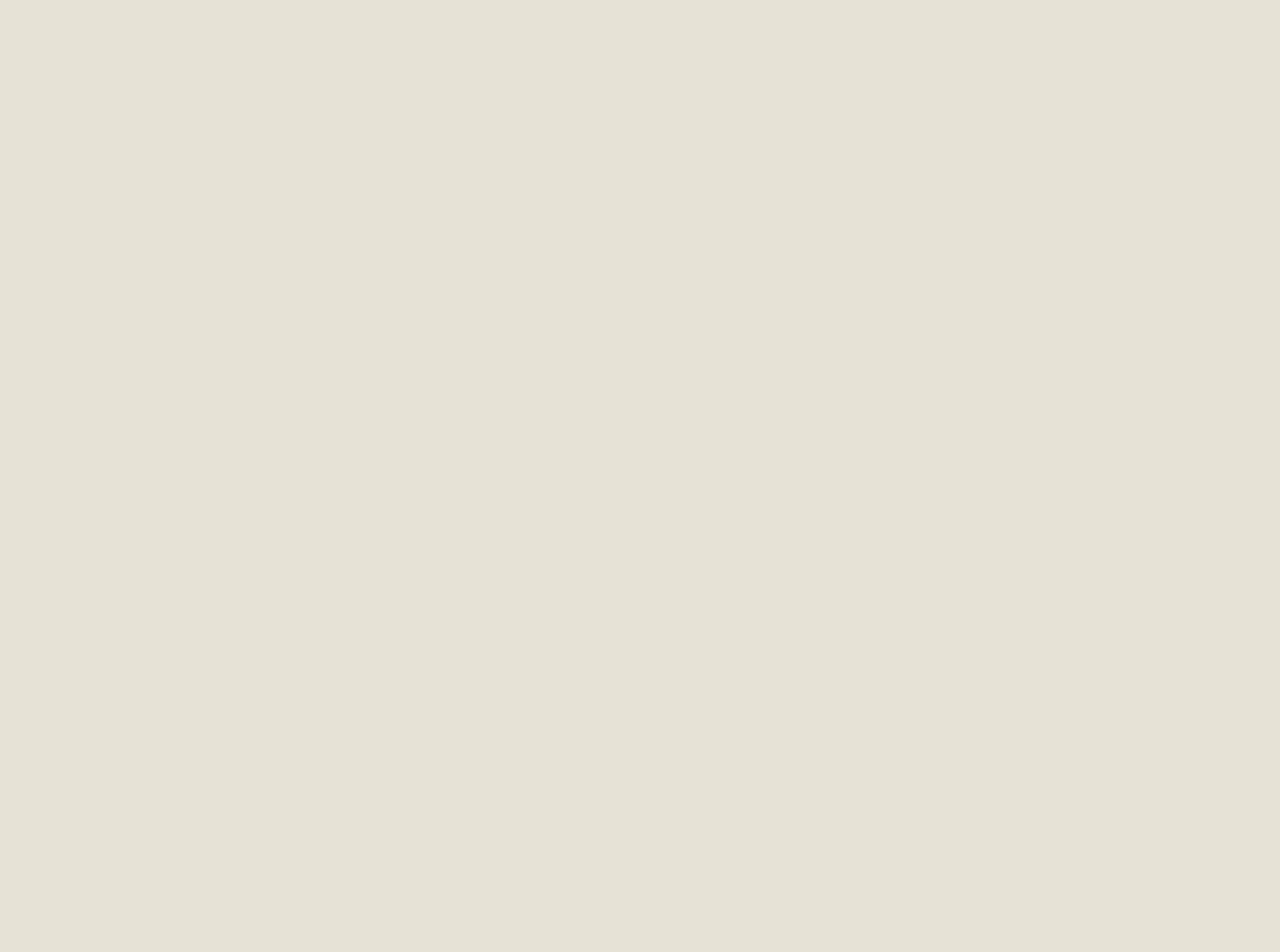
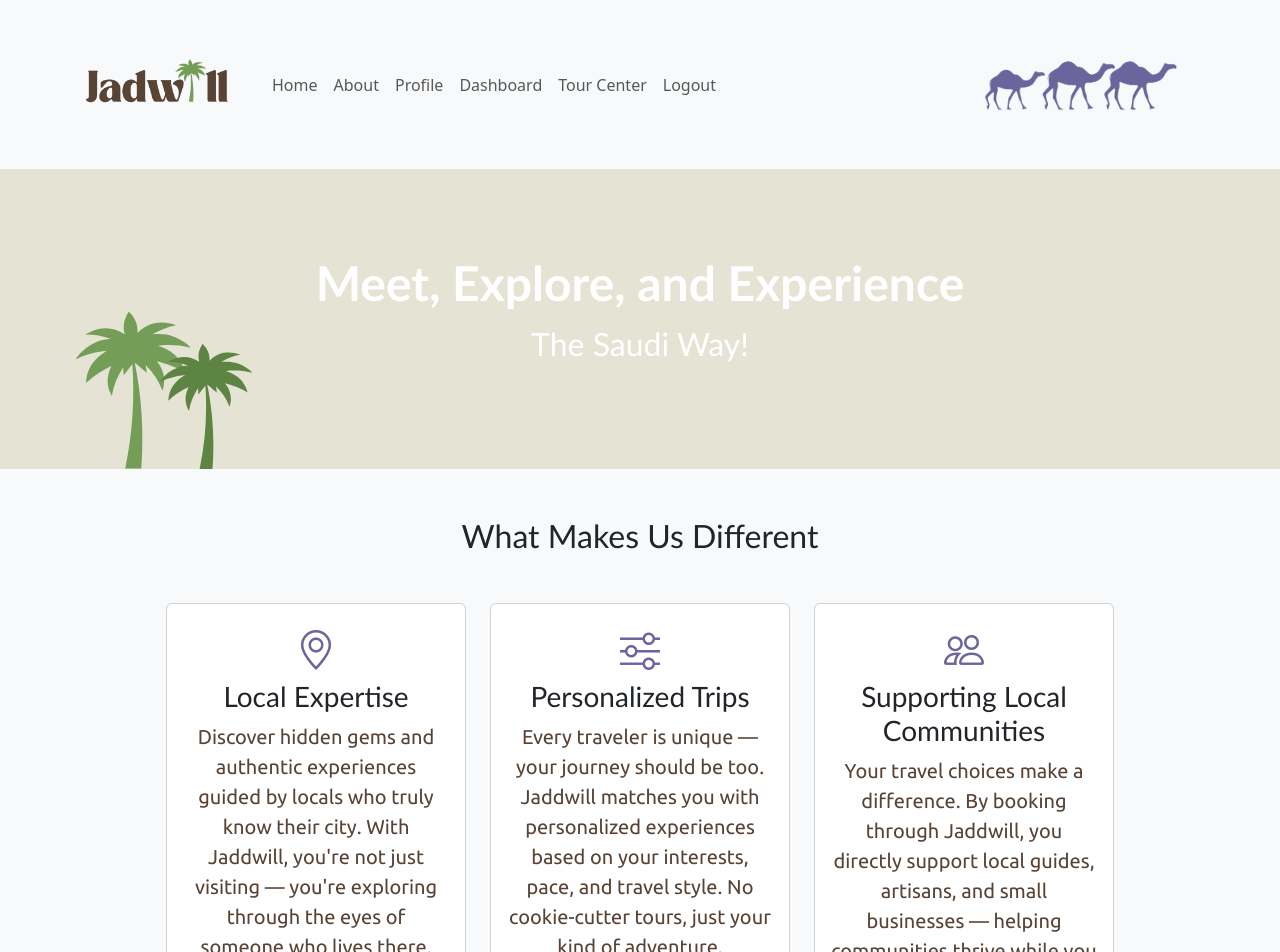
Before and after one commit to SarahAlabkari/SWE363_Project, a React (Create React App) app: page /TourGuideHome in a window 1280 px wide. Before the commit this address had no page. Shown: the top 952 px of the page. Before the commit the page ends 800 px from the top, so only its background shows below. Built offline with nearby package versions, Linux system fonts and the light colour scheme.

Commit message:
Enhanced Tour Guide experience: updated GuideProfile and TourCenter with consistent navigation, added TourGuideHome and TourGuideAbout pages, improved logout behavior, updated README with full installation and project details

```diff
--- a/src/App.js
+++ b/src/App.js
@@ -47,6 +47,8 @@ import AdminDashboard from './pages/AdminDashboard';
 import TestPopup from './pages/TestPopup';
 import { Navigate } from 'react-router-dom';
 import PendingActivity from './pages/PendingActivity';
+import TourGuideHome from './pages/TourGuideHome';
+import TourGuideAbout from './pages/TourGuideAbout';
 
 
 
@@ -90,7 +92,9 @@ function App() {
         <Route path="/pending-registrations" element={<PendingRegistrations />} />
         <Route path="/AdminDashboard" element={<AdminDashboard />} />
         <Route path="/PendingActivity" element={<PendingActivity />} />
-
+        <Route path="/GuideProfile" element={<GuideProfile />} />
+        <Route path="/TourGuideHome" element={<TourGuideHome />} />
+        <Route path="/TourGuideAbout" element={<TourGuideAbout />} />
       </Routes>
     </div>
   );
--- a/src/pages/GuideDashboard.jsx
+++ b/src/pages/GuideDashboard.jsx
@@ -139,11 +139,12 @@ import "./GuideDashboard.css"; // Optional custom styles (like scrollbar)
 
 const GuideDashboard = () => {
   const navLinks = [
-    { label: "Home", path: "/Home" },
-    { label: "About", path: "/About" },
+    { label: "Home", path: "/TourGuideHome" },
+    { label: "About", path: "/TourGuideAbout" },
     { label: "Profile", path: "/GuideProfile" },
     { label: "Dashboard", path: "/GuideDashboard" },
     { label: "Tour Center", path: "/TourCenter" },
+    { label: "Logout", path: "/Home" },
   ];
 
   return (
--- a/src/pages/GuideProfile.jsx
+++ b/src/pages/GuideProfile.jsx
@@ -1,26 +1,52 @@
+// Path: src/pages/GuideProfile.jsx
+
 import React, { useEffect, useState } from 'react';
-import { useParams } from 'react-router-dom';
+import { useParams, useNavigate } from 'react-router-dom'; // Added useNavigate for logout behavior
 import './GuideProfile.css';
 import ReviewComponent from '../components/ReviewComponent';
-import MenuBar from "../components/MenuBar";
+import MenuBar from "../components/MenuBar"; // We will use MenuBar (not TouristMenuBar)
 import CardSlider from '../components/CardSlider';
 import Activity from '../components/Activity';
-import TouristMenuBar from '../components/TouristMenuBar';
 
 const GuideProfile = () => {
   const [reviews, setReviews] = useState([]);
+  const navigate = useNavigate(); // Hook to programmatically navigate
 
   const { guideName } = useParams();
 
+  // Defensive check: If guideName is undefined, avoid crash by defaulting to 'Guide'
   const formattedName = guideName
-    .split('-')
-    .map(word => word.charAt(0).toUpperCase() + word.slice(1))
-    .join(' ');
+    ? guideName.split('-').map(word => word.charAt(0).toUpperCase() + word.slice(1)).join(' ')
+    : 'Guide';
 
   const [guideData, setGuideData] = useState(null);
   const [destination, setDestination] = useState("Alula");
 
+  // Define navigation links (same as TourCenter)
+  const navLinks = [
+    { label: "Home", path: "/TourGuideHome" },
+    { label: "About", path: "/TourGuideAbout" },
+    { label: "Profile", path: "/GuideProfile" },
+    { label: "Dashboard", path: "/GuideDashboard" },
+    { label: "Tour Center", path: "/TourCenter" },
+    { label: "Logout", path: "/Home" }, // Placeholder for logout handling
+  ];
+
+  // Handle clicks on menu links
+  const handleNavClick = (path) => {
+    if (path === "/Logout") {
+      const confirmed = window.confirm("Are you sure you want to logout?");
+      if (confirmed) {
+        navigate("/Home"); // Redirect to Home after logout
+      }
+      // If canceled, stay on the same page
+    } else {
+      navigate(path); // Navigate normally
+    }
+  };
+
   useEffect(() => {
+    // Mocked guide information
     const mockGuideData = {
       name: formattedName,
       email: 'example@email.com',
@@ -31,6 +57,7 @@ const GuideProfile = () => {
       stars: '☆☆☆☆☆',
     };
 
+    // Mocked reviews
     const mockReviews = [
       { title: "Great Experience", body: "The guide was knowledgeable and friendly.", name: "Sara Omar." },
       { title: "Loved it!", body: "Everything was perfectly organized.", name: "Omar Khalid." },
@@ -50,7 +77,8 @@ const GuideProfile = () => {
 
   return (
     <>
-       <TouristMenuBar/>
+      {/* Use MenuBar and pass links */}
+      <MenuBar links={navLinks} handleNavClick={handleNavClick} />
 
       <div className="guide-profile-page container">
         <h1 className="text-center mt-5" style={{ color: '#5c4033' }}>
@@ -63,6 +91,7 @@ const GuideProfile = () => {
         </h2>
 
         <div className="d-flex align-items-start gap-4 mt-4 flex-wrap justify-content-center">
+          {/* Profile Image and Rating */}
           <div className="d-flex flex-column align-items-center">
             <img
               src="https://via.placeholder.com/130"
@@ -76,6 +105,7 @@ const GuideProfile = () => {
             </div>
           </div>
 
+          {/* Bio Section */}
           <div className="bio-box-container">
             <label className="fw-bold d-block mb-1" style={{ color: 'var(--purpule-color)' }}>
               {guideData.name}
@@ -83,6 +113,7 @@ const GuideProfile = () => {
             <div className="bio-box">{guideData.bio}</div>
           </div>
 
+          {/* Contact Info */}
           <div className="contact-box-small">
             <p className="mb-1">Email: {guideData.email}</p>
             <p>Phone: {guideData.phone}</p>
@@ -91,6 +122,7 @@ const GuideProfile = () => {
 
         <div style={{ height: '100px' }}></div>
 
+        {/* Customize Section */}
         <div className="customize-box text-center py-4">
           <h4 className="fw-bold mb-2" style={{ color: 'var(--purpule-color)' }}>
             Customize Your Tour
@@ -98,6 +130,7 @@ const GuideProfile = () => {
           <p className="text-muted">Contact your tour guide to know more!</p>
         </div>
 
+        {/* Activities Section */}
         <div className="my-5">
           <CardSlider>
             <Activity customLink="/ViewActivity" />
@@ -106,6 +139,7 @@ const GuideProfile = () => {
           </CardSlider>
         </div>
 
+        {/* Reviews Section */}
         <div className="review-section mt-5">
           <h3 className="text-center fw-bold mb-3" style={{ color: '#5c4033' }}>
             5.0 Traveler Thoughts
--- a/src/pages/TourCenter.jsx
+++ b/src/pages/TourCenter.jsx
@@ -1,35 +1,65 @@
 // Path: src/pages/TourCenter.jsx
 
+// Importing required libraries and components
 import React from "react";
+import { useNavigate } from "react-router-dom"; // Added for navigation functionality
 import MenuBar from "../components/MenuBar";
-import CalendarView from "../components/CalendarView"; // Already implemented
-import "./GuideDashboard.css"; // Reuse title styling
-import "./TourCenter.css"; // Custom styles for this page
-import CardSlider from "../components/CardSlider";
-import Activity from "../components/Activity";
+import CalendarView from "../components/CalendarView"; // Displays the calendar
+import "./GuideDashboard.css"; // Common styles
+import "./TourCenter.css"; // Page-specific styles
+import CardSlider from "../components/CardSlider"; // Slider for activities
+import Activity from "../components/Activity"; // Activity card
 
 const TourCenter = () => {
+  const navigate = useNavigate(); // Hook to programmatically navigate
+
+  // Navigation links for the menu bar
   const navLinks = [
-    { label: "Home", path: "/Home" },
-    { label: "About", path: "/About" },
-    { label: "Profile", path: "GuideProfile" },
+    { label: "Home", path: "/TourGuideHome" },
+    { label: "About", path: "/TourGuideAbout" },
+    { label: "Profile", path: "/GuideProfile" },
     { label: "Dashboard", path: "/GuideDashboard" },
     { label: "Tour Center", path: "/TourCenter" },
+    { label: "Logout", path: "/Home" }, // Placeholder path for logout handling
   ];
+
+  // Handle click on navigation links
+  const handleNavClick = (path) => {
+    if (path === "/Logout") {
+      // If user clicks "Logout", show confirmation message
+      const confirmed = window.confirm("Are you sure you want to logout?");
+      if (confirmed) {
+        navigate("/Home"); // If confirmed, redirect to Home page
+      }
+      // If cancelled, stay on the same page
+    } else {
+      // For all other links, navigate normally
+      navigate(path);
+    }
+  };
 
   return (
     <div>
-      <MenuBar links={navLinks} />
+      {/* Menu bar with dynamic links and logout behavior */}
+      <MenuBar
+        links={navLinks.map(link => ({
+          ...link,
+          onClick: () => handleNavClick(link.path) // Attach click handler
+        }))}
+      />
 
       <main className="tour-center-main">
-        {/* Top section: Your tour on */}
+        {/* Top section: Your Tour On */}
         <section className="tour-section">
           <p className="section-title">Your Tour On</p>
+
+          {/* Dropdown to choose a tour date */}
           <select className="tour-date-select">
             <option>Choose a date</option>
-            {/* You can populate with actual dates */}
+            {/* Future enhancement: populate dynamically */}
           </select>
 
+          {/* Slider to display available activities */}
           <div>
             <CardSlider>
               <Activity />
@@ -37,10 +67,10 @@ const TourCenter = () => {
               <Activity />
               <Activity />
               <Activity />
-
             </CardSlider>
           </div>
 
+          {/* Buttons for managing tours */}
           <div className="tour-controls">
             <button className="tour-action-btn">Add event/s</button>
             <button className="tour-action-btn">Select</button>
--- /dev/null
+++ b/src/pages/TourGuideAbout.jsx
@@ -0,0 +1,64 @@
+// Path: src/pages/TourGuideAbout.jsx
+
+import React from "react";
+import { useNavigate } from "react-router-dom"; // Import useNavigate for Logout behavior
+import MenuBar from "../components/MenuBar"; // Use MenuBar (not TouristMenuBar)
+
+const TourGuideAbout = () => {
+  const navigate = useNavigate(); // Hook to programmatically navigate
+
+  // Same navigation links as GuideProfile and TourCenter (with label "TourGuideHome")
+  const navLinks = [
+    { label: "Home", path: "/TourGuideHome" },
+    { label: "About", path: "/TourGuideAbout" },
+    { label: "Profile", path: "/GuideProfile" },
+    { label: "Dashboard", path: "/GuideDashboard" },
+    { label: "Tour Center", path: "/TourCenter" },
+    { label: "Logout", path: "/Home" }, // Placeholder for Logout behavior
+  ];
+
+  // Handle clicks on the menu
+  const handleNavClick = (path) => {
+    if (path === "/Logout") {
+      const confirmed = window.confirm("Are you sure you want to logout?");
+      if (confirmed) {
+        navigate("/Home"); // Redirect to Home after confirming logout
+      }
+      // Otherwise do nothing
+    } else {
+      navigate(path); // Navigate normally
+    }
+  };
+
+  return (
+    <div>
+      {/* Updated MenuBar with proper links and Logout behavior */}
+      <MenuBar links={navLinks} handleNavClick={handleNavClick} />
+
+      {/* About Page Content */}
+      <div className="about-page d-flex justify-content-center align-items-center text-center" style={{ minHeight: "100vh", padding: "2rem" }}>
+        <div style={{ maxWidth: "800px" }}>
+          <h2 className="mb-4">Who Are We?</h2>
+          <p>
+            Jaddwill is a travel platform that lets tourists book one-day experiences curated by locals. Whether venturing into secret spots or cultural hotspots, we make travel more personal, social, and rewarding, bringing people together through unique local adventures.
+          </p>
+          <p>
+            Jaddwill connects travelers with local guides to create authentic, immersive, and culture-rich experiences. Our mission is to make travel more engaging and meaningful while supporting sustainable tourism and empowering local communities.
+          </p>
+
+          <h3 className="mt-5">Mission</h3>
+          <p>
+            Jaddwill connects travelers with local guides to create authentic, immersive, and culture-rich experiences. Our mission is to make travel more engaging and meaningful while supporting sustainable tourism and empowering local communities.
+          </p>
+
+          <h3 className="mt-4">Vision</h3>
+          <p>
+            We envision a world where every traveler explores like a local and connects beyond borders. Aligned with Vision 2030, Jaddwill promotes economic growth, cultural exchange, and responsible tourism, making travel more inclusive and community-driven.
+          </p>
+        </div>
+      </div>
+    </div>
+  );
+};
+
+export default TourGuideAbout;
--- /dev/null
+++ b/src/pages/TourGuideHome.jsx
@@ -0,0 +1,101 @@
+// Path: src/pages/TourGuideHome.jsx
+
+import React from "react";
+import { useNavigate } from "react-router-dom"; // Import useNavigate for Logout handling
+import MenuBar from "../components/MenuBar";
+import ImageBlock from "../components/ImageBlock";
+import FeatureCard from "../components/FeatureCard";
+import HowItWorks from "../components/HowItWorks";
+import Activity from "../components/Activity";
+import CardSlider from "../components/CardSlider";
+
+const heroImagePath = "hero9.png";
+
+// Services for "What Makes Us Different" section
+const services = [
+  {
+    icon: "bi-geo-alt",
+    title: "Local Expertise",
+    description:
+      "Discover hidden gems and authentic experiences guided by locals who truly know their city. With Jaddwill, you're not just visiting — you're exploring through the eyes of someone who lives there.",
+  },
+  {
+    icon: "bi-sliders",
+    title: "Personalized Trips",
+    description:
+      "Every traveler is unique — your journey should be too. Jaddwill matches you with personalized experiences based on your interests, pace, and travel style. No cookie-cutter tours, just your kind of adventure.",
+  },
+  {
+    icon: "bi-people",
+    title: "Supporting Local Communities",
+    description:
+      "Your travel choices make a difference. By booking through Jaddwill, you directly support local guides, artisans, and small businesses — helping communities thrive while you explore with purpose.",
+  },
+];
+
+const TourGuideHome = () => {
+  const navigate = useNavigate(); // Hook to programmatically navigate
+
+  // Define navigation links (same as GuideProfile, TourCenter)
+  const navLinks = [
+    { label: "Home", path: "/TourGuideHome" },
+    { label: "About", path: "/TourGuideAbout" },
+    { label: "Profile", path: "/GuideProfile" },
+    { label: "Dashboard", path: "/GuideDashboard" },
+    { label: "Tour Center", path: "/TourCenter" },
+    { label: "Logout", path: "/Home" }, // Placeholder for logout behavior
+  ];
+
+  // Handle clicks on menu links
+  const handleNavClick = (path) => {
+    if (path === "/Logout") {
+      const confirmed = window.confirm("Are you sure you want to logout?");
+      if (confirmed) {
+        navigate("/Home"); // Redirect to Home after logout
+      }
+      // If canceled, stay on the same page
+    } else {
+      navigate(path); // Navigate normally
+    }
+  };
+
+  return (
+    <div>
+      {/* Navigation Menu */}
+      <MenuBar links={navLinks} handleNavClick={handleNavClick} />
+
+      {/* Hero Image Section */}
+      <section>
+        <ImageBlock
+          image={heroImagePath}
+          title="Meet, Explore, and Experience"
+          subtitle="The Saudi Way!"
+        />
+      </section>
+
+      {/* Features Section */}
+      <section className="py-5 bg-light">
+        <FeatureCard title="What Makes Us Different" services={services} />
+      </section>
+
+      {/* How It Works Section */}
+      <section className="py-5">
+        <HowItWorks />
+      </section>
+
+      {/* Final Tagline and Activity Cards */}
+      <section className="text-center py-5 bg-light">
+        <h2 className="mb-5">
+          Explore Saudi Like Never Before!
+        </h2>
+        <CardSlider>
+          <Activity customLink="/ViewActivity" />
+          <Activity customLink="/ViewActivity" />
+          <Activity customLink="/ViewActivity" />
+        </CardSlider>
+      </section>
+    </div>
+  );
+};
+
+export default TourGuideHome;
```
Also changed, not shown: src/pages/TourCenter.css (+24 -0 lines), 1 other file (tests, documents, lock files or other folders). Lines whose indentation alone changed are shown as unchanged.
